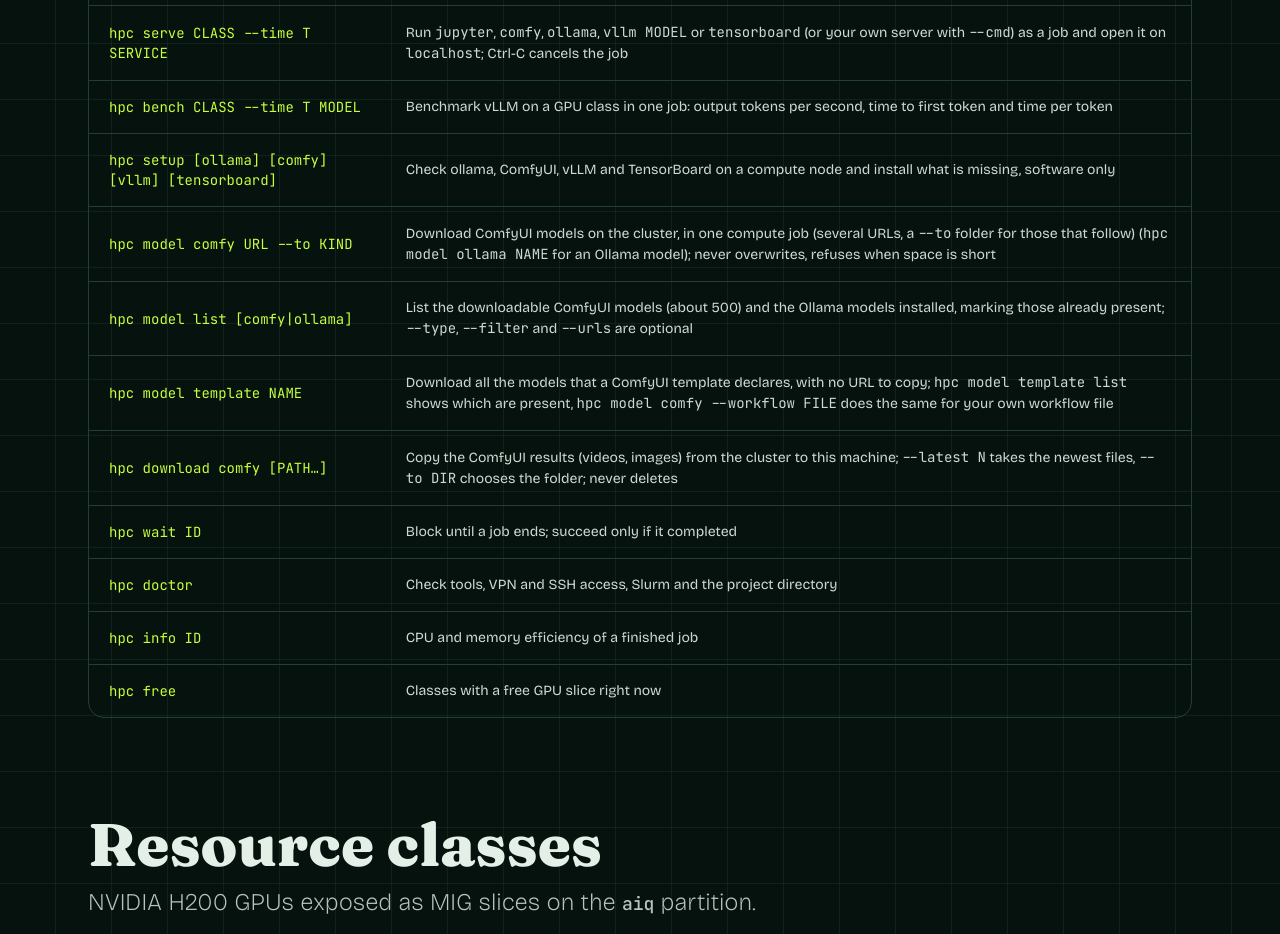
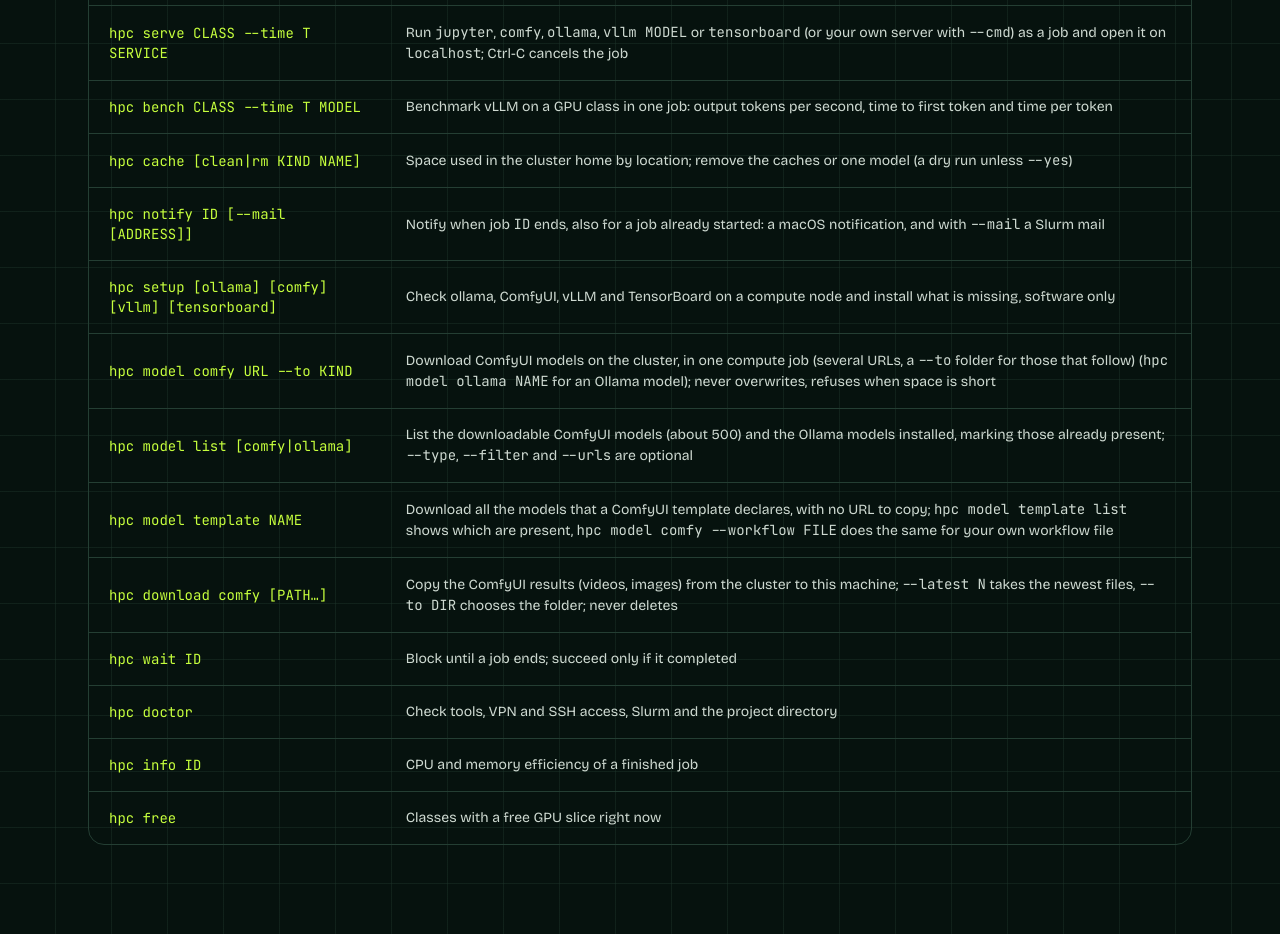
Before and after one commit to paolaguarasci/hpc-unical, a plain HTML site: page docs/index.html in a window 1280 px wide. Shown: the part 2700-3634 px from the top of the page. Drawn offline with nearby package versions, Linux system fonts and the light colour scheme.

Commit message:
feat: add cache and notify commands

```diff
--- a/docs/index.html
+++ b/docs/index.html
@@ -136,6 +136,8 @@ ln -s "$PWD/bin/hpc" ~/.local/bin/hpc</pre>
             <tr><td class="px-5 py-4 font-mono text-accent">hpc tunnel ID PORT</td><td class="px-5 py-4 text-fg/90">Forward a local port to a server run by a job</td></tr>
             <tr><td class="px-5 py-4 font-mono text-accent">hpc serve CLASS --time T SERVICE</td><td class="px-5 py-4 text-fg/90">Run <code class="font-mono">jupyter</code>, <code class="font-mono">comfy</code>, <code class="font-mono">ollama</code>, <code class="font-mono">vllm MODEL</code> or <code class="font-mono">tensorboard</code> (or your own server with <code class="font-mono">--cmd</code>) as a job and open it on <code class="font-mono">localhost</code>; Ctrl-C cancels the job</td></tr>
             <tr><td class="px-5 py-4 font-mono text-accent">hpc bench CLASS --time T MODEL</td><td class="px-5 py-4 text-fg/90">Benchmark vLLM on a GPU class in one job: output tokens per second, time to first token and time per token</td></tr>
+            <tr><td class="px-5 py-4 font-mono text-accent">hpc cache [clean|rm KIND NAME]</td><td class="px-5 py-4 text-fg/90">Space used in the cluster home by location; remove the caches or one model (a dry run unless <code class="font-mono">--yes</code>)</td></tr>
+            <tr><td class="px-5 py-4 font-mono text-accent">hpc notify ID [--mail [ADDRESS]]</td><td class="px-5 py-4 text-fg/90">Notify when job <code class="font-mono">ID</code> ends, also for a job already started: a macOS notification, and with <code class="font-mono">--mail</code> a Slurm mail</td></tr>
             <tr><td class="px-5 py-4 font-mono text-accent">hpc setup [ollama] [comfy] [vllm] [tensorboard]</td><td class="px-5 py-4 text-fg/90">Check ollama, ComfyUI, vLLM and TensorBoard on a compute node and install what is missing, software only</td></tr>
             <tr><td class="px-5 py-4 font-mono text-accent">hpc model comfy URL --to KIND</td><td class="px-5 py-4 text-fg/90">Download ComfyUI models on the cluster, in one compute job (several URLs, a <code class="font-mono">--to</code> folder for those that follow) (<code class="font-mono">hpc model ollama NAME</code> for an Ollama model); never overwrites, refuses when space is short</td></tr>
             <tr><td class="px-5 py-4 font-mono text-accent">hpc model list [comfy|ollama]</td><td class="px-5 py-4 text-fg/90">List the downloadable ComfyUI models (about 500) and the Ollama models installed, marking those already present; <code class="font-mono">--type</code>, <code class="font-mono">--filter</code> and <code class="font-mono">--urls</code> are optional</td></tr>
```
Also changed, not shown: 5 other files.
